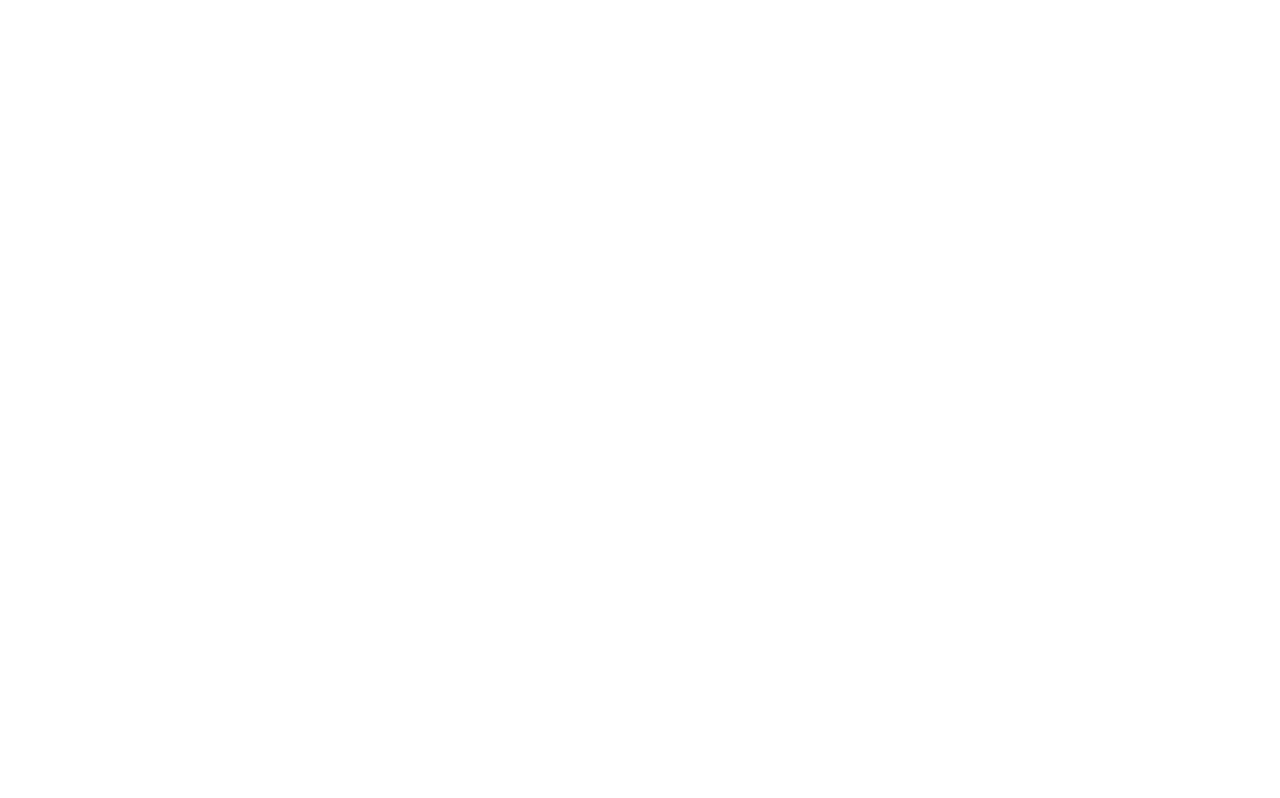
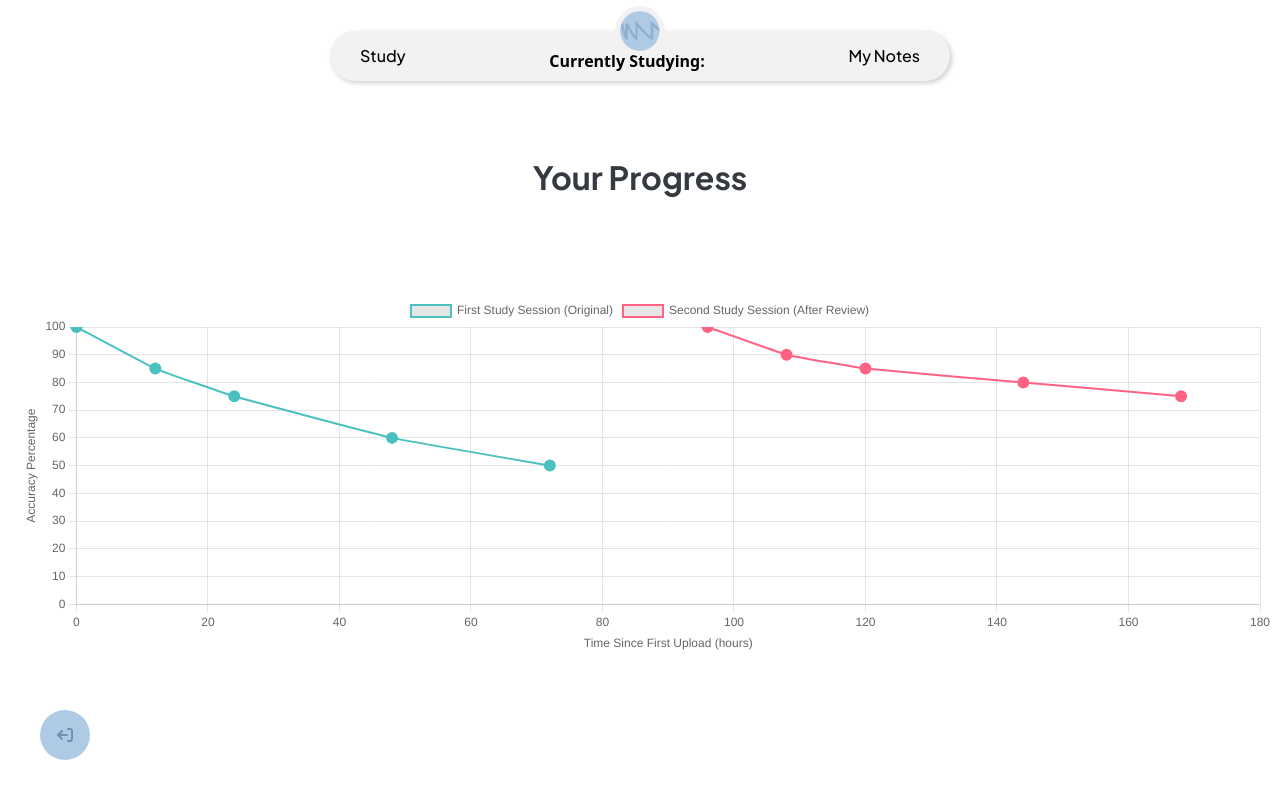
Before and after one commit to fionaleungg/EchoHaus, a React (Vite) app in the folder mern/client/: page /forgettingcurve in a window 1280 px wide. Before the commit this address had no page. Built offline with nearby package versions, Linux system fonts and the light colour scheme.

Commit message:
graph styling

```diff
--- a/mern/client/src/App.jsx
+++ b/mern/client/src/App.jsx
@@ -13,7 +13,7 @@
 import RecallContext from './recall/RecallContext'
 import RecallInput from './recall/RecallInput';
 import Feedback from './feedback/Feedback';
-import ForgettingCurveChart from './graph/GraphImage';
+import ForgettingCurveChart from './graph/ForgettingCurve';
 import NoteContext from './notes/NoteContext';
 
 function App() {
@@ -25,9 +25,6 @@
         <NoteContext.Provider value={{currentNote, setCurrentNote}}>
           <Routes>
             <Route path="/" element={<Landing />} />
-            <Route path="/graph" element={
-              <ForgettingCurveChart />
-            } />
             <Route path="/login" element={<Login />} />
             <Route path="/signup" element={<Signup />} />
             <Route path="/mynotes" element={
@@ -66,6 +63,12 @@
                 <Feedback />
               </>
             } />
+            <Route path="/forgettingcurve" element={
+              <>
+                <NavBar />
+                <ForgettingCurveChart />
+              </>
+            } />
           </Routes>
         </NoteContext.Provider>
       </RecallContext.Provider>
--- /dev/null
+++ b/mern/client/src/graph/ForgettingCurve.jsx
@@ -0,0 +1,20 @@
+import React from 'react'
+import GraphImage from './GraphImage'
+import styles from '../styles/ForgettingCurve.module.css'
+import LogoutButton from '../signup-login/LogoutButton';
+
+function ForgettingCurve() {
+    return (
+        <div className={styles.graph}>
+            <h1 className={styles.title}>Your Progress</h1>
+            <div className={styles.curve}>
+                <GraphImage />
+            </div>
+            <div className = {styles.logoutButton}>
+                <LogoutButton />
+            </div>
+        </div>
+    )
+}
+
+export default ForgettingCurve;
--- a/mern/client/src/graph/GraphImage.jsx
+++ b/mern/client/src/graph/GraphImage.jsx
@@ -114,7 +114,6 @@
 
   return (
     <div style={{ width: '100%', height: '400px' }}>
-      <h2>Forgetting Curve - First and Second Study Sessions</h2>
       <Line data={{ datasets }} options={options} />
     </div>
   );
--- a/mern/client/src/navigation/NavBar.jsx
+++ b/mern/client/src/navigation/NavBar.jsx
@@ -12,12 +12,19 @@
     <div className={styles.navbarWrapper}>
       <div className={styles.navbar}>
         <button className={styles.studyButton} onClick={() => navigate("/study")}>Study</button>
-        {location.pathname == "/study" && ntx.currentNote && <div className={styles.studyname}>
+        {(location.pathname == "/study" || location.pathname == "/forgettingcurve")
+        && ntx.currentNote && <div className={styles.studyname}>
             Currently Studying: {ntx.currentNote.name}
           </div>}
         <button className={styles.notesButton} onClick={() => navigate("/mynotes")}>My Notes</button>
       </div>
-      <img src={circleLogo} alt="Logo" className={styles.logo} />
+      {(ntx.currentNote.name &&
+        <img src={circleLogo} alt="Logo" className={styles.logo}
+        onClick={() => navigate("/forgettingcurve")}/>
+      )}
+      {(!ntx.currentNote.name &&
+        <img src={circleLogo} alt="Logo" className={styles.logo}/>
+      )}
     </div>
   );
 }
--- /dev/null
+++ b/mern/client/src/styles/ForgettingCurve.module.css
@@ -0,0 +1,42 @@
+.graph {
+    position: relative; /* <- needed so children can be absolutely positioned */
+    display: flex;
+    flex-direction: column;
+    align-items: center;
+    height: 100vh;
+    width: 100vw;
+    overflow: hidden;
+    background-color: white;
+    font-family: 'Plus Jakarta Sans', sans-serif;
+}
+
+.title {
+    position: absolute;
+    top: 160px; /* adjust how high or low */
+    left: 50%;
+    transform: translateX(-50%); /* center horizontally */
+    z-index: 10; /* put it on top of everything */
+
+    font-size: 2em;
+    font-weight: bold;
+    color: #343a40;
+    margin: 0;
+    margin-bottom: 2%;
+}
+
+.curve {
+    display: flex;
+    flex-direction: row;
+    align-items: center;
+    justify-content: center;
+    height: 90vh;
+    width: 100vw;
+    background-color: white;
+    background-size: contain;
+    z-index: 1;
+    margin-top: 150px; /* push down if needed */
+}
+
+.logoutButton {
+    z-index: 1000;
+}
--- a/mern/client/src/styles/NavBar.module.css
+++ b/mern/client/src/styles/NavBar.module.css
@@ -61,3 +61,8 @@
     margin-top: 10px;
     font-weight: bold;
   }
+
+  .logo:hover {
+    background-color: #D0E3F5;
+    cursor: pointer;
+}
```
Also changed, not shown: mern/client/src/App.css (+0 -44 lines).
